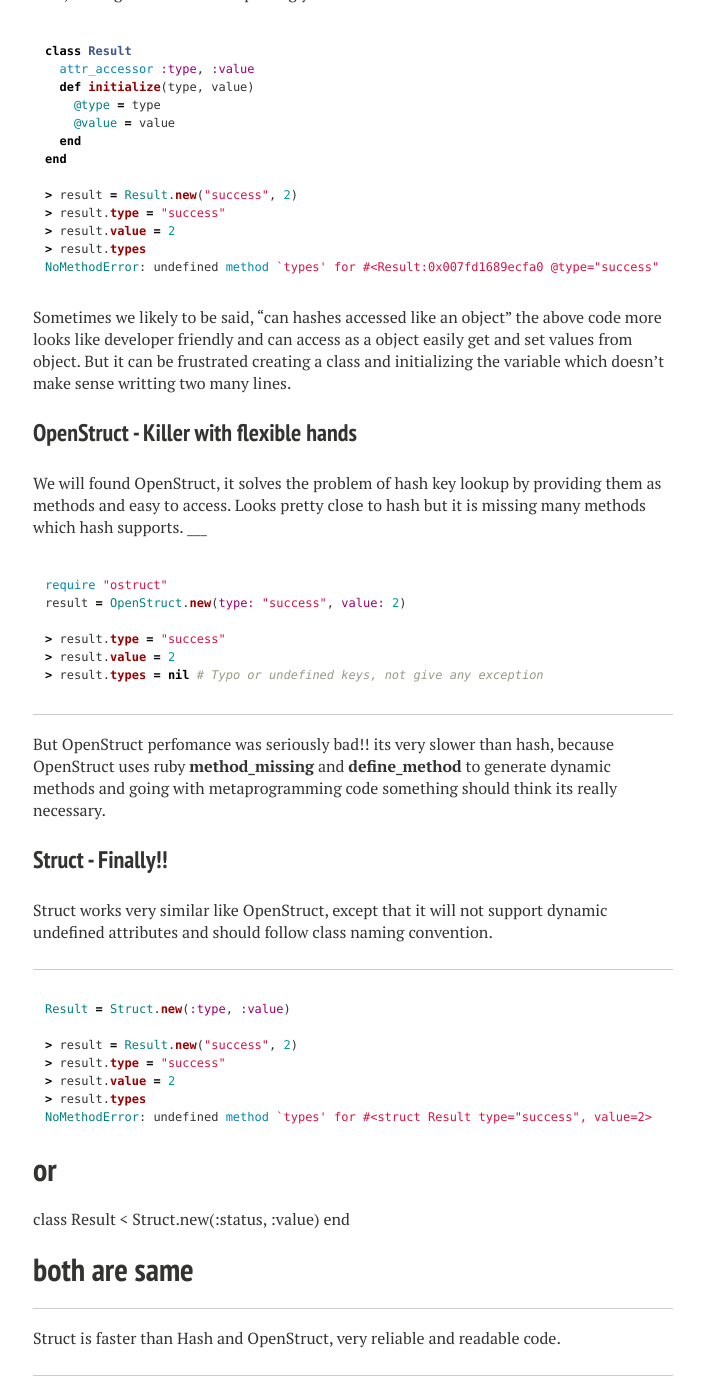
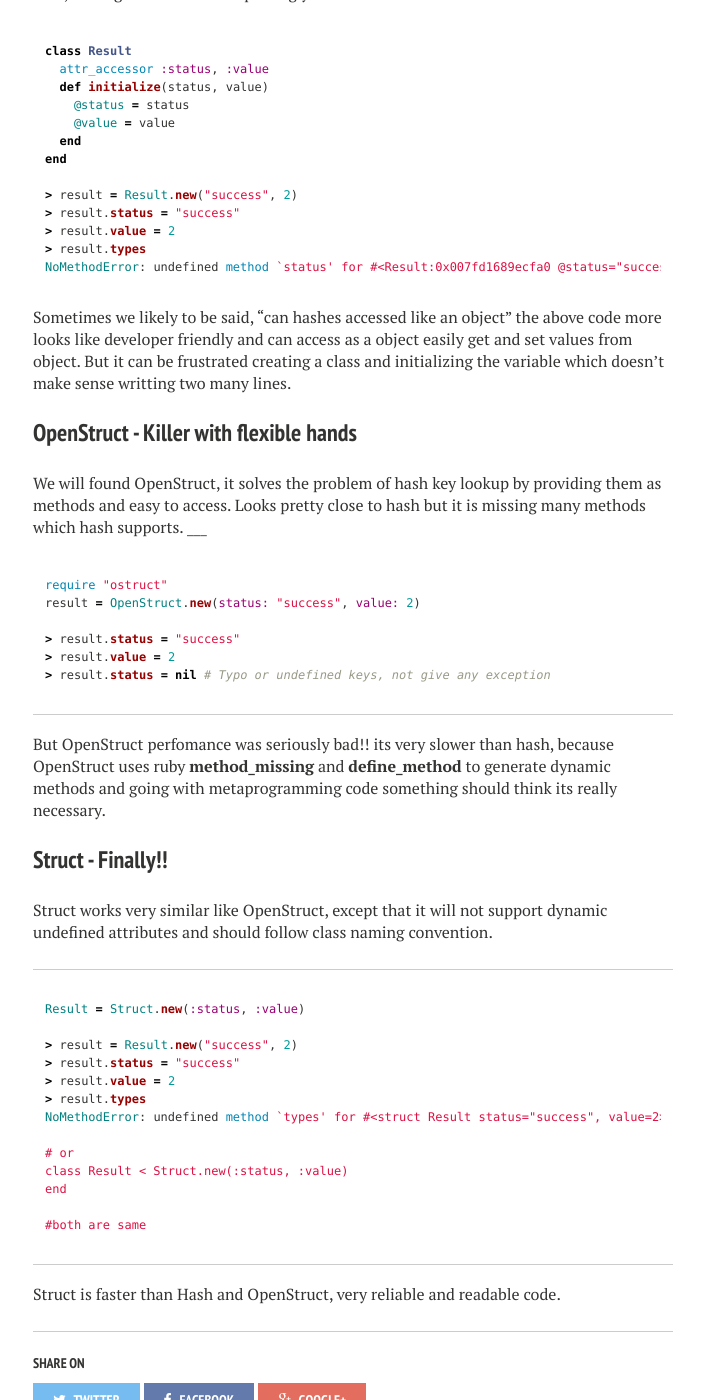
Before and after one commit to sathiyamoorthy/sathiyamoorthy.github.io, a Jekyll site: the page built from _posts/2015-07-29-ruby-struct.md, in a window 1280 px wide and 1400 px high, scrolled down 780 px. Shown: the whole window, without its empty margins (287-991 px from the left). Built offline with Jekyll 4.4.1, drawn with Linux system fonts in a browser that asks for light colours; nearby versions of some CDN libraries; comment, search, counter and statistics services are not loaded; some of the changed text lies outside the part shown.

Commit message:
typo ruby struct post

```diff
--- a/_posts/2015-07-29-ruby-struct.md
+++ b/_posts/2015-07-29-ruby-struct.md
@@ -1,6 +1,6 @@
 ---
 layout: post
-title: "Why struct? Not Hash or Openstruct?"
+title: "Why struct? Not Hash or OpenStruct?"
 excerpt: "When we want to store the key value pair most of them prefer Hash, because that is how we learned from the basic. But in real time compare to Hash and Openstruct, Struct works better than other key value storage."
 date: 2015-07-29
 status: publish
@@ -19,17 +19,17 @@ Eventually, most of them believe that hashes behave more like objects and easy t
 ###alien! code - Based on the view and approach(Hash)
 ___
 {% highlight ruby %}
-def result(type, value)
+def result(status, value)
   result= {}
-  result["type"] = type
+  result["status"] = status
   result["value"] = value
   result
 end
 
 > r = result("success", 2)
-> r["type"] => "success"
+> r["status"] => "success"
 > r["value"] => 2
-> r[:type] => nil #symbol and string conflict
+> r[:status] => nil #symbol and string conflict
 > r[:types] => nil #Developers likes "typo" and not giving any exception
 {% endhighlight %}
 ___
@@ -41,18 +41,18 @@ Hash can be very useful when storing dyanmic keys using some logic, number of ke
 
 {% highlight ruby %}
 class Result
-  attr_accessor :type, :value
-  def initialize(type, value)
-    @type = type
+  attr_accessor :status, :value
+  def initialize(status, value)
+    @status = status
     @value = value
   end
 end
 
 > result = Result.new("success", 2)
-> result.type = "success"
+> result.status = "success"
 > result.value = 2
 > result.types
-NoMethodError: undefined method `types' for #<Result:0x007fd1689ecfa0 @type="success", @value=2>s
+NoMethodError: undefined method `status' for #<Result:0x007fd1689ecfa0 @status="success", @value=2>s
 {% endhighlight %}
 
 Sometimes we likely to be said, "can hashes accessed like an object" the above code more looks like developer friendly and can access as a object easily get and set values from object. But it can be frustrated creating a class and initializing the variable which doesn't make sense writting two many lines.
@@ -63,11 +63,11 @@ We will found OpenStruct, it solves the problem of hash key lookup by providing
 ___
 {% highlight ruby %}
 require "ostruct"
-result = OpenStruct.new(type: "success", value: 2)
+result = OpenStruct.new(status: "success", value: 2)
 
-> result.type = "success"
+> result.status = "success"
 > result.value = 2
-> result.types = nil # Typo or undefined keys, not give any exception
+> result.status = nil # Typo or undefined keys, not give any exception
 {% endhighlight %}
 ___
 
@@ -79,20 +79,21 @@ Struct works very similar like OpenStruct, except that it will not support dynam
 
 ___
 {% highlight ruby %}
-Result = Struct.new(:type, :value)
+Result = Struct.new(:status, :value)
 
 > result = Result.new("success", 2)
-> result.type = "success"
+> result.status = "success"
 > result.value = 2
 > result.types
-NoMethodError: undefined method `types' for #<struct Result type="success", value=2>
-{% endhighlight %}
+NoMethodError: undefined method `types' for #<struct Result status="success", value=2>
 
 # or
 class Result < Struct.new(:status, :value)
 end
 
 #both are same
+{% endhighlight %}
+
 ___
 
 Struct is faster than Hash and OpenStruct, very reliable and readable code.
```
